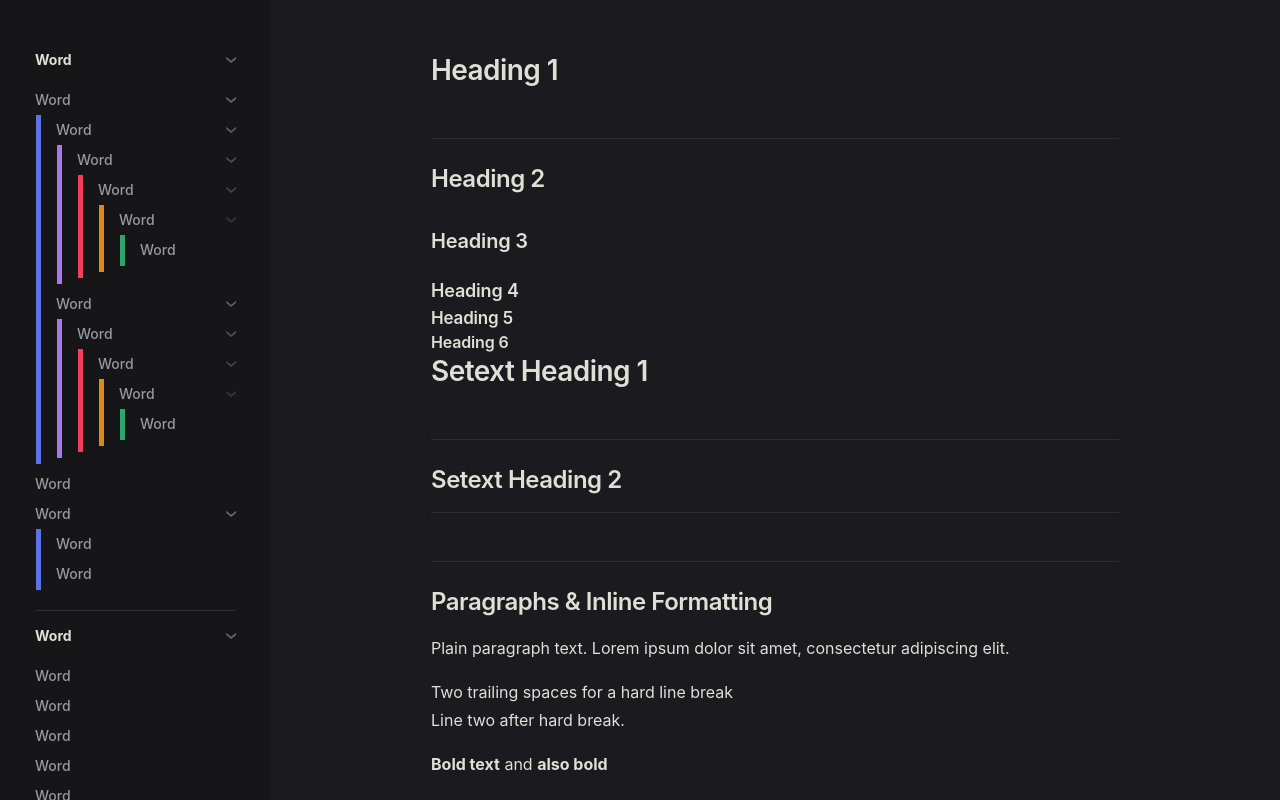
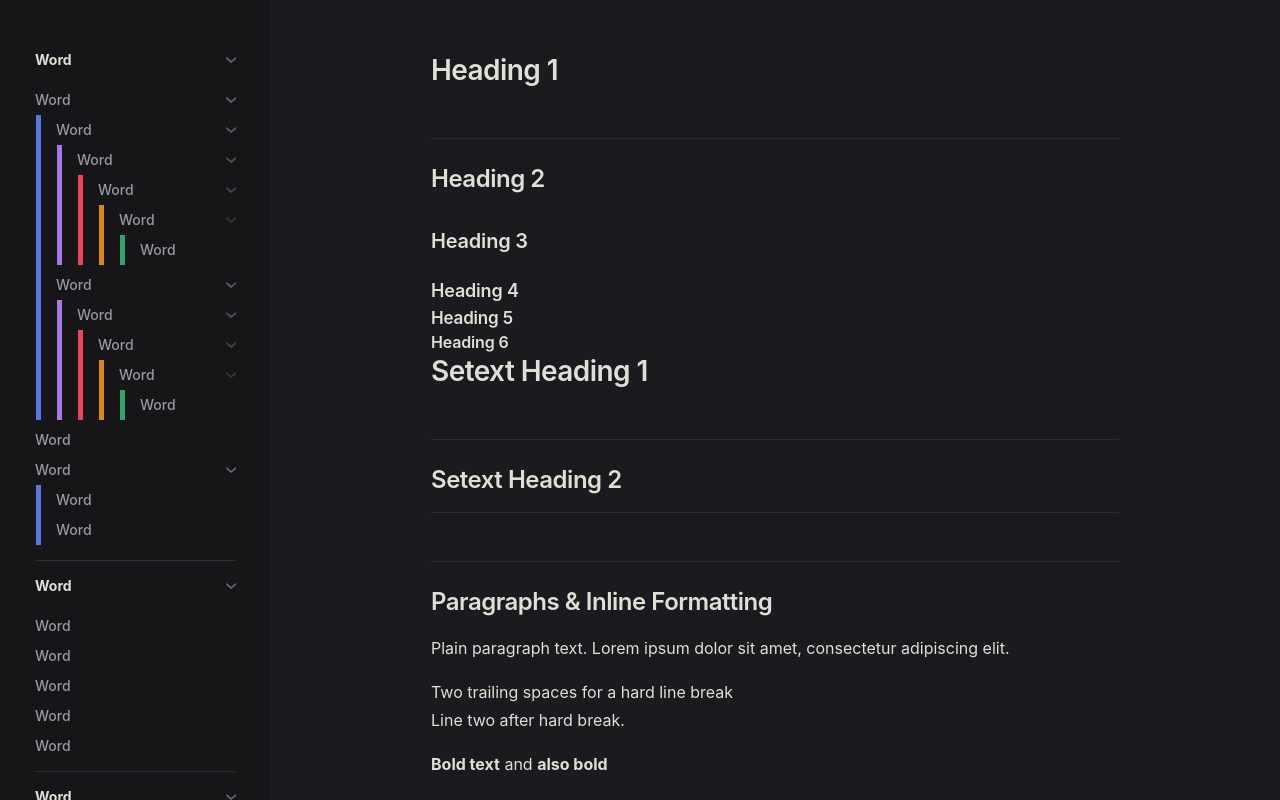
Before and after one commit to Siriusmart/wp-vitepress-resources, a website: page resources/sample.html in a window 1280 px wide. Drawn offline with Linux system fonts and the light colour scheme.

Commit message:
minor fixes and stuff

```diff
--- a/package.json
+++ b/package.json
@@ -1,6 +1,6 @@
 {
     "name": "wp-vitepress-resources",
-    "version": "0.1.3",
+    "version": "0.1.4",
     "description": "Required resources for wp-vitepress-*",
     "main": "./dist/index.js",
     "types": "./dist/index.d.ts",
--- a/resources/styles.css
+++ b/resources/styles.css
@@ -83,6 +83,7 @@ body {
 
 
     .nav-section-title {
+        user-select: none;
         color: var(--vp-c-text-2);
         font-weight: 500;
         flex-grow: 1;
@@ -108,17 +109,21 @@ body {
         margin-bottom: 5px;
     }
 
-    .nav-section-items:not(.nav-section-items *) {
-        margin-bottom: 20px;
+    .group:not(.nav-section-items *) {
+        padding-bottom: 10px;
     }
 
     .nav-section-items a:hover {
         color: var(--vp-c-indigo-1);
     }
 
+    .nav-section-title:hover > .chevron {
+        opacity: 1;
+        color: var(--vp-c-red-1);
+    }
+
     .group .group .nav-section-items {
         padding-left: 15px;
-        padding-bottom: 1px;
         margin-left: 1px;
 
         border-left: 5px solid var(--vp-c-indigo-2);
```
